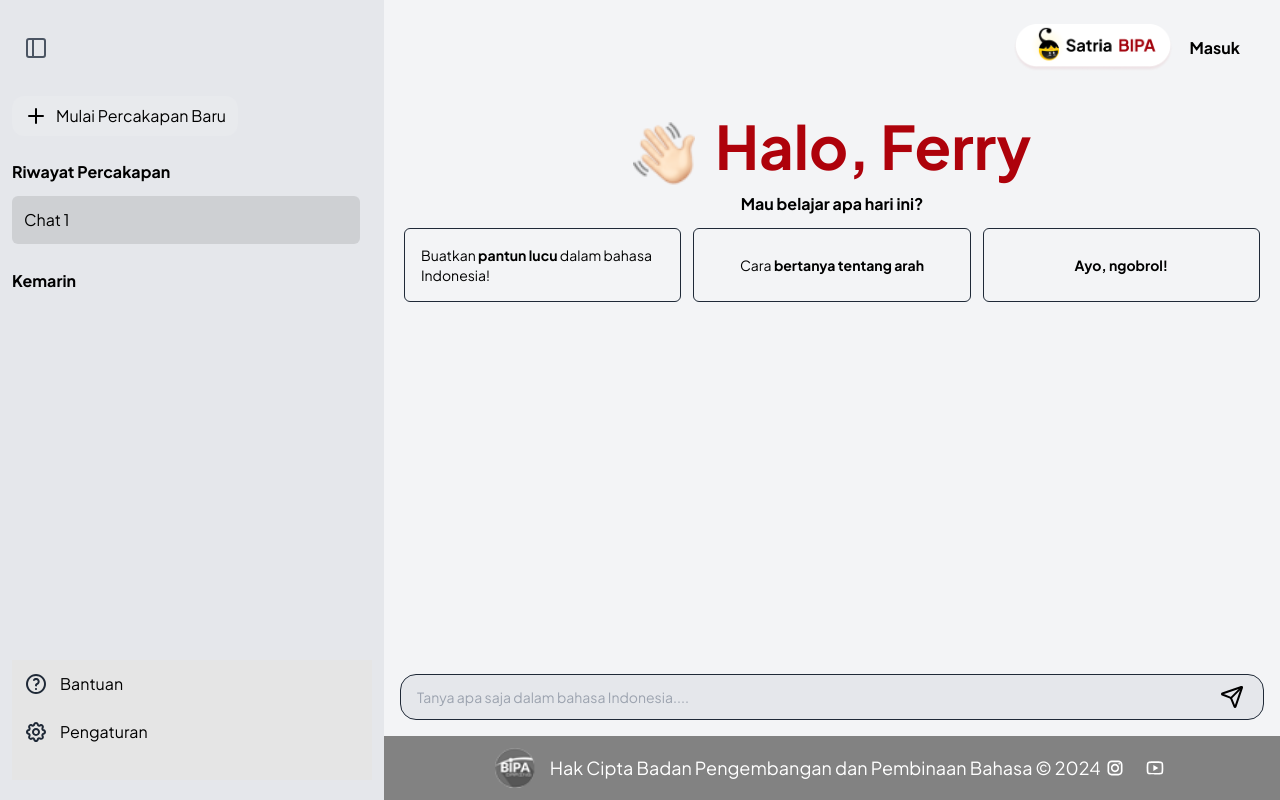
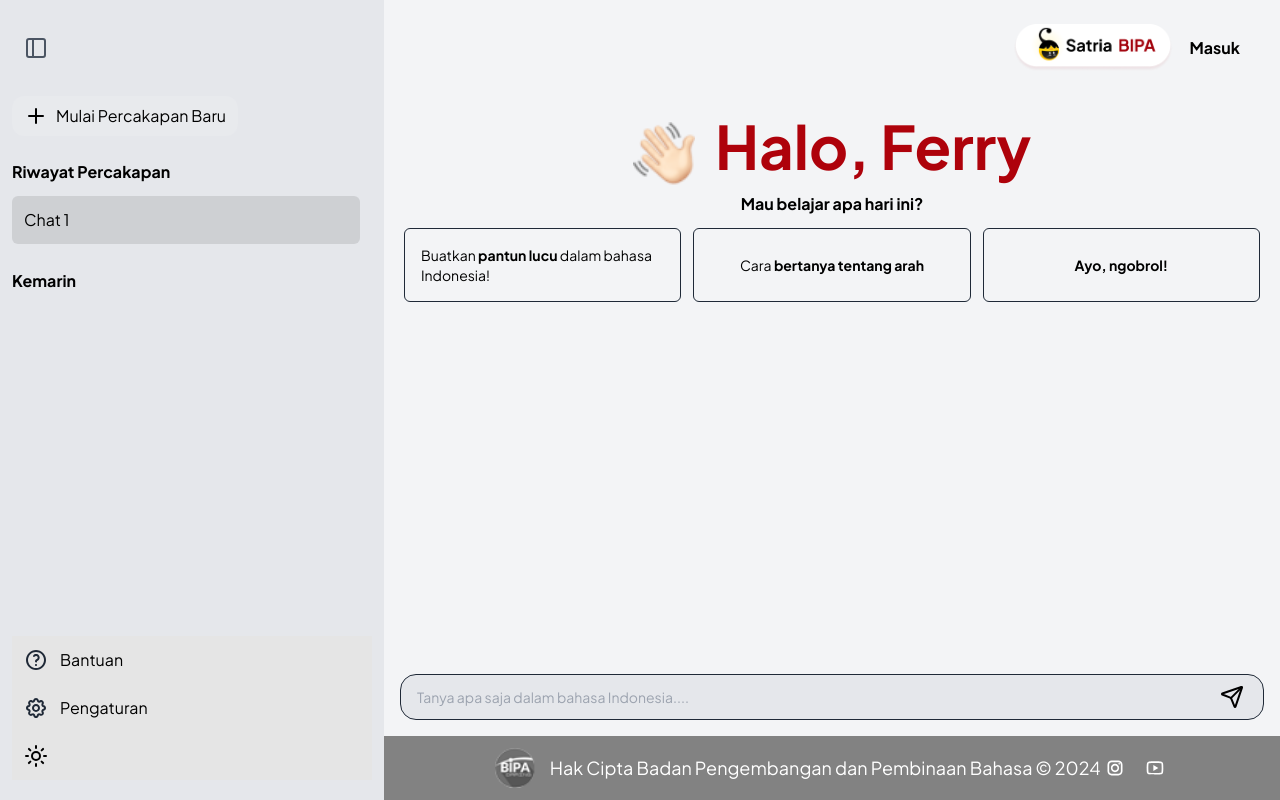
Before and after one commit to ferryu46/satriabipa-repo211024, a Node server app: page /chat in a window 1280 px wide, after a click that opens the changed part. Run offline with Node 20, Linux system fonts and the light colour scheme; some libraries are stand-ins or nearby versions.

Commit message:
Update Toggle Dark Mode

```diff
--- a/views/chatAI.ejs
+++ b/views/chatAI.ejs
@@ -294,10 +294,10 @@
 					<a class="flex items-center hover:bg-white/10 p-3 rounded-md icon">
 						<!-- Toggle Dark Mode -->
 						<div class="flex items-center">
-								<!-- <span id="icon-light" onclick="toggleMode()" class="hover:cursor-pointer text-black dark:text-white"> -->
-									<!-- Light theme icon SVG -->
-									<!-- <svg xmlns="http://www.w3.org/2000/svg" width="24" height="24" viewBox="0 0 24 24" fill="none" stroke="currentColor" stroke-width="2" stroke-linecap="round" stroke-linejoin="round" class="lucide lucide-sun"><circle cx="12" cy="12" r="4"/><path d="M12 2v2"/><path d="M12 20v2"/><path d="m4.93 4.93 1.41 1.41"/><path d="m17.66 17.66 1.41 1.41"/><path d="M2 12h2"/><path d="M20 12h2"/><path d="m6.34 17.66-1.41 1.41"/><path d="m19.07 4.93-1.41 1.41"/></svg>
-								</span> -->
+							<!-- Light theme icon SVG -->
+							<span id="icon-light" onclick="toggleMode()" class="hover:cursor-pointer text-black dark:text-white">
+								<svg xmlns="http://www.w3.org/2000/svg" width="24" height="24" viewBox="0 0 24 24" fill="none" stroke="currentColor" stroke-width="2" stroke-linecap="round" stroke-linejoin="round" class="lucide lucide-sun"><circle cx="12" cy="12" r="4"/><path d="M12 2v2"/><path d="M12 20v2"/><path d="m4.93 4.93 1.41 1.41"/><path d="m17.66 17.66 1.41 1.41"/><path d="M2 12h2"/><path d="M20 12h2"/><path d="m6.34 17.66-1.41 1.41"/><path d="m19.07 4.93-1.41 1.41"/></svg>
+							</span>
 						</div>
 					</a>
 				</div>
@@ -628,7 +628,7 @@
 
 					// Render the user's message
 					const userMessageDiv = document.createElement('div');
-					userMessageDiv.classList.add('bg-gray-100', 'text-black', 'self-end', 'text-justify', 'leading-relaxed', 'max-w-xl', 'p-4', 'rounded-md', 'w-fit', 'shadow-xl', 'mb-3', 'border-[#2b2b2b]', 'border');
+					userMessageDiv.classList.add('bg-gray-200', 'text-black', 'self-end', 'text-justify', 'leading-relaxed', 'max-w-xl', 'p-4', 'rounded-md', 'w-fit', 'shadow-xl', 'mb-3', 'border-[#2b2b2b]', 'border');
 					userMessageDiv.textContent = messageText;
 					chatBox.appendChild(userMessageDiv);
 
```
